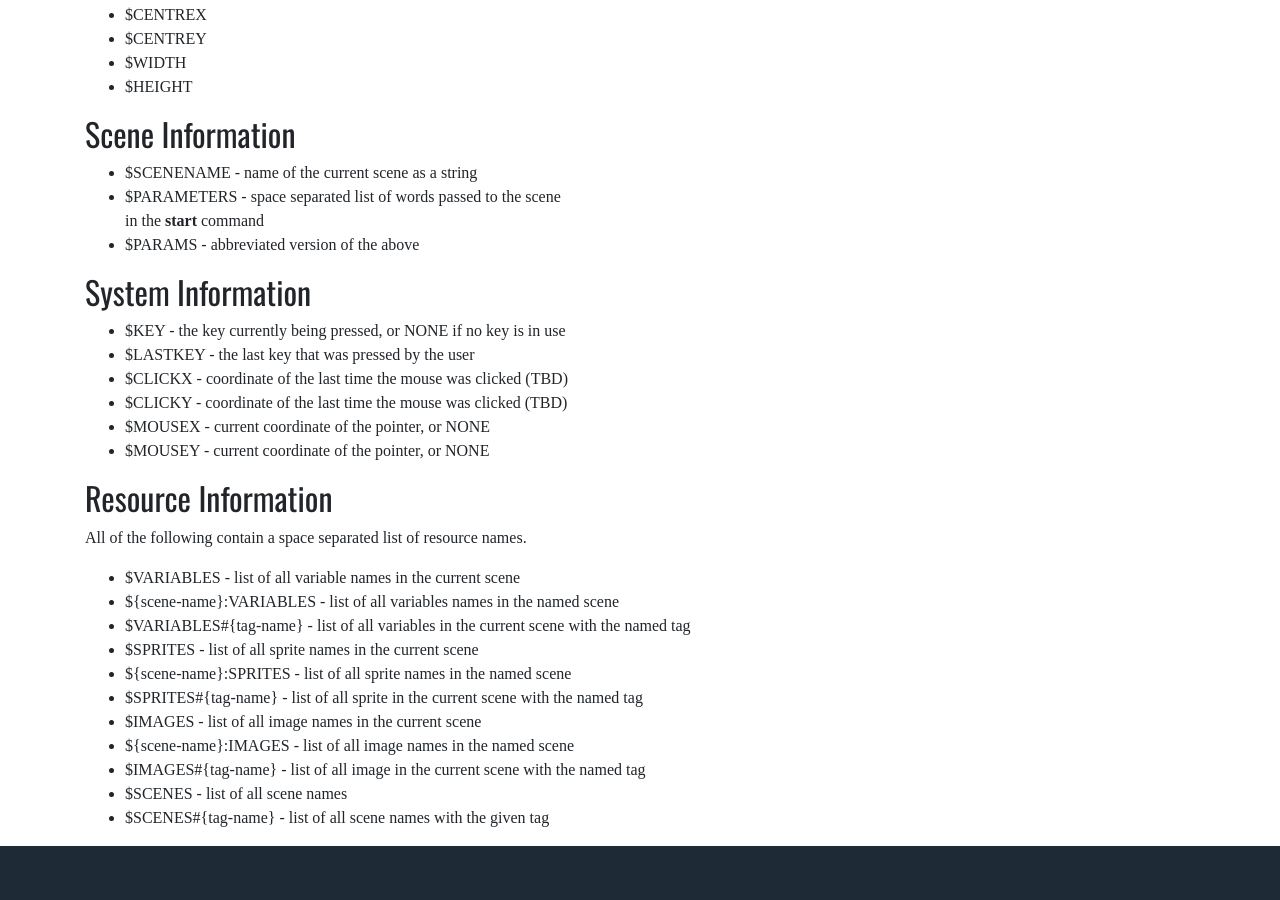
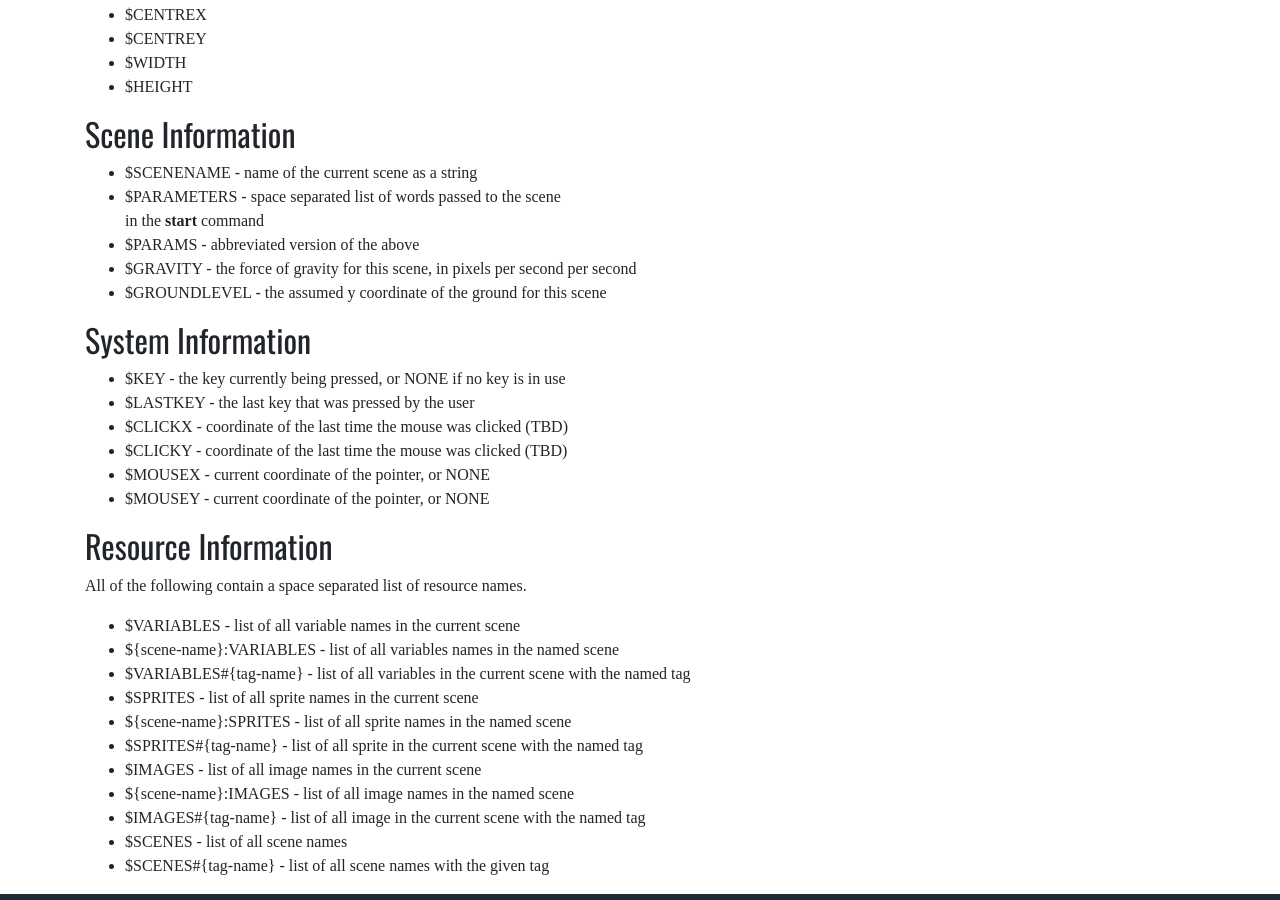
Before and after one commit to karlwilcox/slowglass-js, a Jekyll site: the page built from docs/variables/built-in.md, in a window 1280 px wide and 900 px high, scrolled down 2016 px. Built offline with Jekyll 4.4.1, drawn with Linux system fonts in a browser that asks for light colours; nearby versions of some CDN libraries; some web fonts are replaced.

Commit message:
Fix throw, add vary command and update docs to match

```diff
--- a/_layouts/slowglass.html
+++ b/_layouts/slowglass.html
@@ -83,11 +83,11 @@
                             <a class="dropdown-item px-2" href="/docs/actions/audio.html">&gt; Audio</a>
                             <div class="dropdown-divider"></div>
                             <a class="dropdown-item px-2" href="#">Variables</a>
-                            <a class="dropdown-item px-2" href="/docs/user.html">&gt; User Variables</a>
-                            <a class="dropdown-item px-2" href="/docs/built-in.html">&gt; Built-in Variables</a>
-                            <a class="dropdown-item px-2" href="/docs/sprite.html">&gt; Sprite Variables</a>
-                            <a class="dropdown-item px-2" href="/docs/arrays.html">&gt; Array Variables</a>
-                            <a class="dropdown-item px-2" href="/docs/strings.html">&gt; String Manipulation</a>
+                            <a class="dropdown-item px-2" href="/docs/variables/user.html">&gt; User Variables</a>
+                            <a class="dropdown-item px-2" href="/docs/variables/built-in.html">&gt; Built-in Variables</a>
+                            <a class="dropdown-item px-2" href="/docs/variables/sprite.html">&gt; Sprite Variables</a>
+                            <a class="dropdown-item px-2" href="/docs/variables/arrays.html">&gt; Array Variables</a>
+                            <a class="dropdown-item px-2" href="/docs/variables/strings.html">&gt; String Manipulation</a>
                         </div>
                     </li>
                     <li class="nav-item">
@@ -101,11 +101,12 @@
                           Advanced
                         </a>
                         <div class="dropdown-menu dropdown-menu-right" aria-labelledby="navbarDd">
-                            <a class="dropdown-item px-2" href="/docs/flow-control.html">Flow Control</a>
-                            <a class="dropdown-item px-2" href="/docs/animation-methods.html">Animation</a>
-                            <a class="dropdown-item px-2" href="/docs/tags.html">Tags</a>
-                            <a class="dropdown-item px-2" href="/docs/groups.html">Groups</a>
-                            <a class="dropdown-item px-2" href="/docs/web-page-integration.html">Webpage Integration</a>
+                            <a class="dropdown-item px-2" href="/docs/advanced/flow-control.html">Flow Control</a>
+                            <a class="dropdown-item px-2" href="/docs/advanced/animation-methods.html">Animation</a>
+                            <a class="dropdown-item px-2" href="/docs/advanced/tags.html">Tags</a>
+                            <a class="dropdown-item px-2" href="/docs/advanced/vary-aspects.html">Variable Aspects</a>
+                            <a class="dropdown-item px-2" href="/docs/advanced/groups.html">Groups</a>
+                            <a class="dropdown-item px-2" href="/docs/advanced/web-page-integration.html">Webpage Integration</a>
                             <div class="dropdown-divider"></div>
                             <a class="dropdown-item px-2" href="#">Developer Notes</a>
                             <a class="dropdown-item px-2" href="/developer/adjustable.html">Adjustable Class</a>
--- a/docs/variables/built-in.md
+++ b/docs/variables/built-in.md
@@ -103,6 +103,8 @@
 - $PARAMETERS - space separated list of words passed to the scene\
 in the **start** command
 - $PARAMS - abbreviated version of the above
+- $GRAVITY - the force of gravity for this scene, in pixels per second per second
+- $GROUNDLEVEL - the assumed y coordinate of the ground for this scene
 
 ## System Information
 
--- a/src/defaults.js
+++ b/src/defaults.js
@@ -10,7 +10,7 @@
     CLEANUP_RATE: 960,  // milliseconds between adjustable clean up
     VOLUME_MIN: 0,
     VOLUME_MAX: 100,
-    GRAVITY_PS2: 100,   // force of gravity in pixels per second per second
+    GRAVITY_PS2: 10,   // force of gravity in pixels per second per second
     BOUNDS_X: 2,        // Multiplier for display width for bounds checking
     BOUNDS_Y: 2,        // Multiplier for display height for bounds checking
     DEPTH_BACKGROUND: 50,
--- a/src/vars.js
+++ b/src/vars.js
@@ -323,6 +323,11 @@
             case "FRAME":
             case "FRAMENO":
                 return Globals.frameNo;
+            case "GRAVITY":
+                return this.scene.gravity;
+            case "GROUND":
+            case "GROUNDLEVEL":
+                return this.scene.groundLevel;
             default:
                 return false;
         }
```
Also changed, not shown: docs/actions/sprite-movement.md (+1 -1 lines), docs/advanced/vary-aspects.md (added, +68 -0 lines), docs/developer/adjustable.md (+6 -0 lines), docs/reference.md (+7 -0 lines), src/adjustable.js (+16 -0 lines), src/modifiers.js (+7 -2 lines), src/scene.js (+47 -25 lines), src/sgsprite.js (+62 -13 lines), tests/throw.txt (added, +12 -0 lines), tests/vary.txt (added, +13 -0 lines), docs/advanced/flow-control.md (renamed from docs/flow-control.md).
